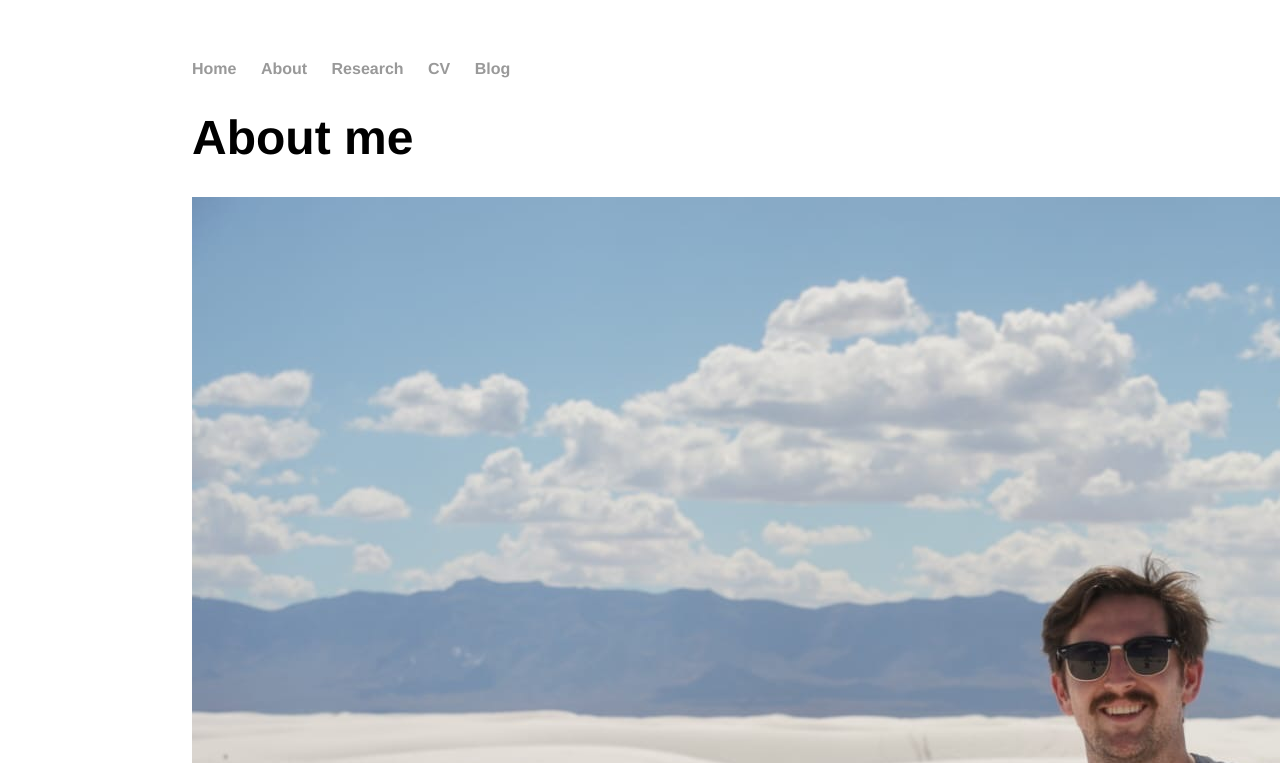
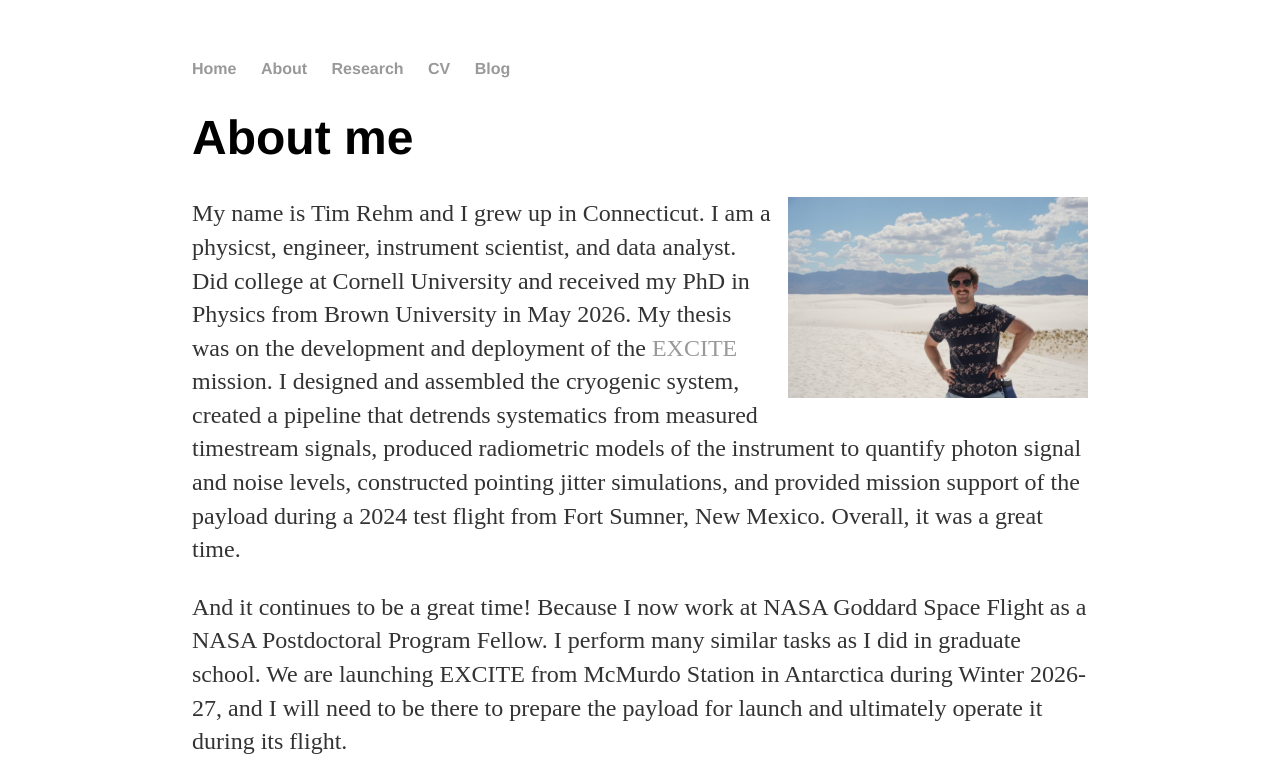
Before and after one commit to timrehm/timrehm.github.io, a Jekyll site: the page built from about/index.html, in a window 1280 px wide. Shown: the top 763 px of the page. Built offline with Jekyll 4.4.1, drawn with Linux system fonts in a browser that asks for light colours; grey boxes are pictures that could not be loaded.

Commit message:
Update index.html

```diff
--- a/about/index.html
+++ b/about/index.html
@@ -4,7 +4,7 @@ title: About me
 ---
 	<h1>{{ page.title }}</h1>
 
-	<p> <img src="/img/MeAtWhiteSands.JPG" alt="Tim at White Sands National Park"; style="float:left; width:300; margin:0 15 10 0;"> My name is Tim Rehm and I grew up in Connecticut. I am a physicst, engineer, instrument scientist, and data analyst.
+	<p> <img src="/img/MeAtWhiteSands.JPG" alt="Tim at White Sands National Park" class="wrap-right" width=300> My name is Tim Rehm and I grew up in Connecticut. I am a physicst, engineer, instrument scientist, and data analyst.
 		Did college at Cornell University and received my PhD in Physics from Brown University in May 2026. My thesis was on the development
 		and deployment of the <a href="/research/excite.html">EXCITE</a> mission. I designed and assembled the cryogenic system, created a pipeline that
 		detrends systematics from measured timestream signals, produced radiometric models of the instrument to quantify photon signal and
```
